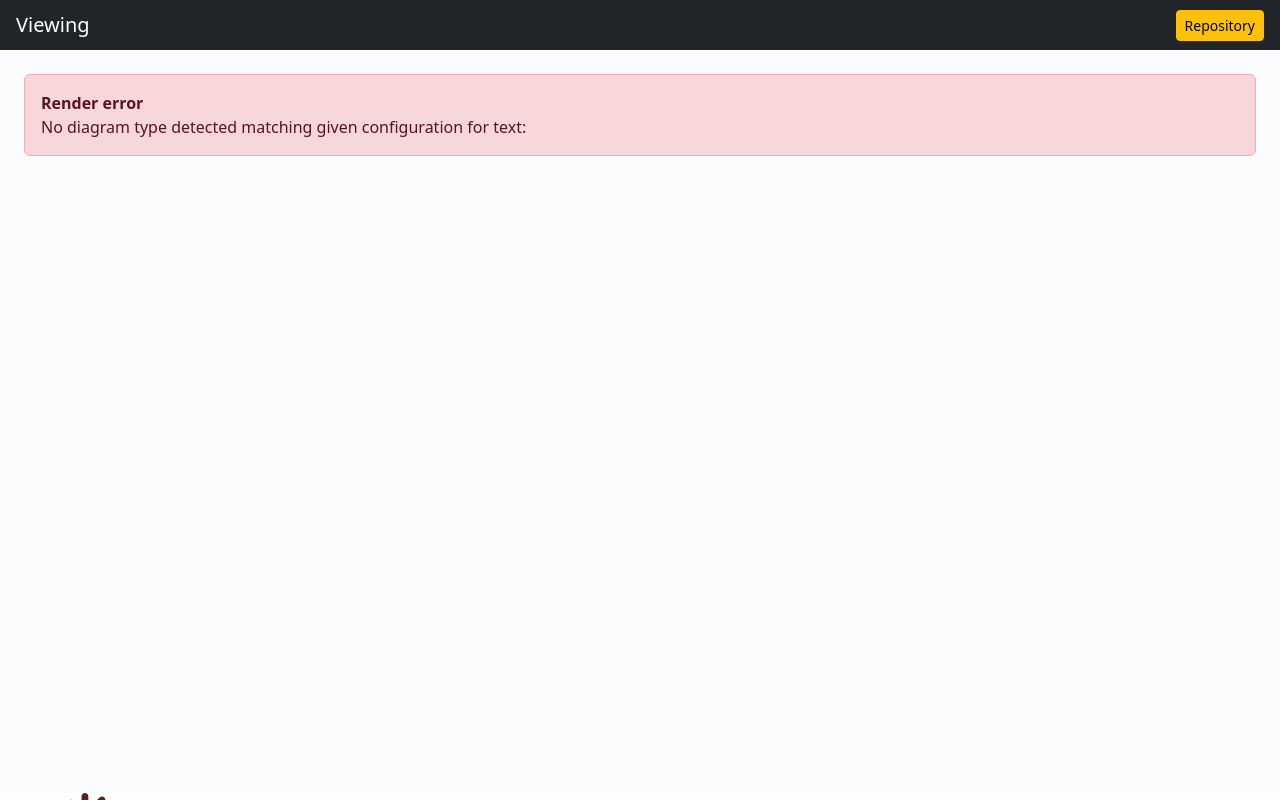
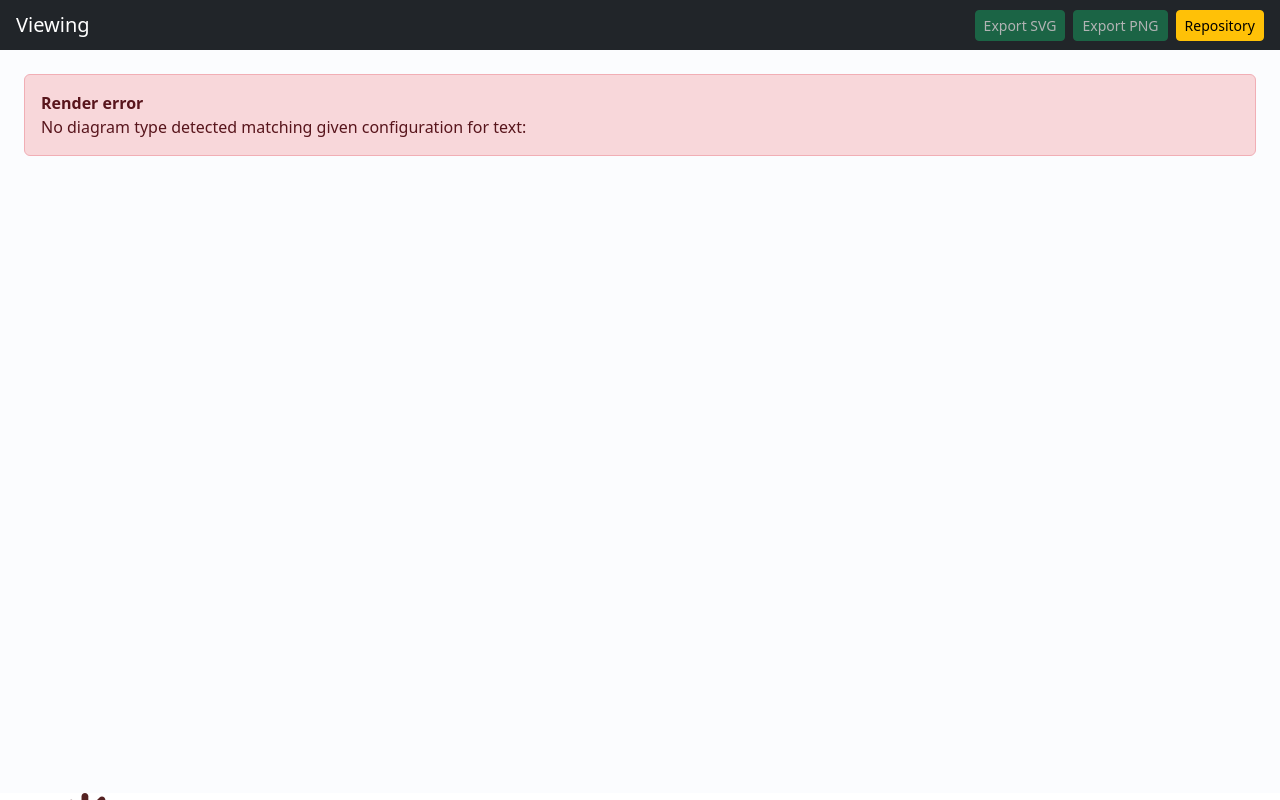
Before and after one commit to zageabb/mermaid_final, a Flask app: template templates/view.html in a window 1280 px wide. Run offline with Flask 3, Linux system fonts and the light colour scheme; the template is opened without the code that fills it, so the values that code supplies are empty; some libraries are stand-ins or nearby versions.

Commit message:
feat: export viewed diagrams to SVG and PNG

```diff
--- a/templates/view.html
+++ b/templates/view.html
@@ -7,6 +7,7 @@
     <link href="https://cdn.jsdelivr.net/npm/bootstrap@5.3.3/dist/css/bootstrap.min.css" rel="stylesheet">
     <script src="https://cdn.jsdelivr.net/npm/mermaid/dist/mermaid.min.js"></script>
     <script src="https://cdn.jsdelivr.net/npm/svg-pan-zoom/dist/svg-pan-zoom.min.js"></script>
+    <script src="{{ url_for('static', filename='diagram_export.js') }}"></script>
     <style>
         html, body { height: 100%; margin: 0; overflow: hidden; }
         .diagram-stage { height: calc(100vh - 57px); background: #fbfcfe; overflow: hidden; }
@@ -17,6 +18,8 @@
     <header class="navbar navbar-dark bg-dark px-3">
         <span class="navbar-brand mb-0 h1 text-truncate">Viewing {{ filename }}</span>
         <div class="d-flex gap-2">
+            <button class="btn btn-success btn-sm" id="download-svg" type="button" disabled>Export SVG</button>
+            <button class="btn btn-success btn-sm" id="download-png" type="button" disabled>Export PNG</button>
             {% if diagram_id is defined %}
                 <a class="btn btn-outline-light btn-sm" href="{{ url_for('edit_file', diagram_id=diagram_id) }}">Edit in Canvas</a>
             {% endif %}
@@ -27,6 +30,7 @@
         <div id="diagram-container"></div>
     </main>
     <script>
+        let exportSvg = null;
         const diagramText = {{ content | tojson }};
         mermaid.initialize({ startOnLoad: false, theme: {{ mermaid_theme | tojson }}, maxTextSize: {{ mermaid_view_max_text_size | tojson }} });
 
@@ -35,6 +39,9 @@
             try {
                 const { svg } = await mermaid.render('mermaid-svg-element', diagramText);
                 container.innerHTML = svg;
+                exportSvg = svg;
+                document.getElementById("download-svg").disabled = false;
+                document.getElementById("download-png").disabled = false;
                 const svgElement = container.querySelector('svg');
                 svgElement.style.width = '100%';
                 svgElement.style.height = '100%';
@@ -48,8 +55,24 @@
                     maxZoom: 15
                 });
             } catch (error) {
+                exportSvg = null;
+                document.getElementById("download-svg").disabled = true;
+                document.getElementById("download-png").disabled = true;
                 container.innerHTML = `<div class="alert alert-danger m-4"><strong>Render error</strong><br>${error.message}</div>`;
             }
+        }
+        for (const format of ['svg', 'png']) {
+            const button = document.getElementById('download-' + format);
+            button.addEventListener('click', async () => {
+                button.disabled = true;
+                try {
+                    await DiagramExport.download(exportSvg, format, {{ filename | tojson }});
+                } catch (error) {
+                    window.alert('Diagram export failed: ' + error.message);
+                } finally {
+                    button.disabled = !exportSvg;
+                }
+            });
         }
         renderDiagram();
     </script>
```
